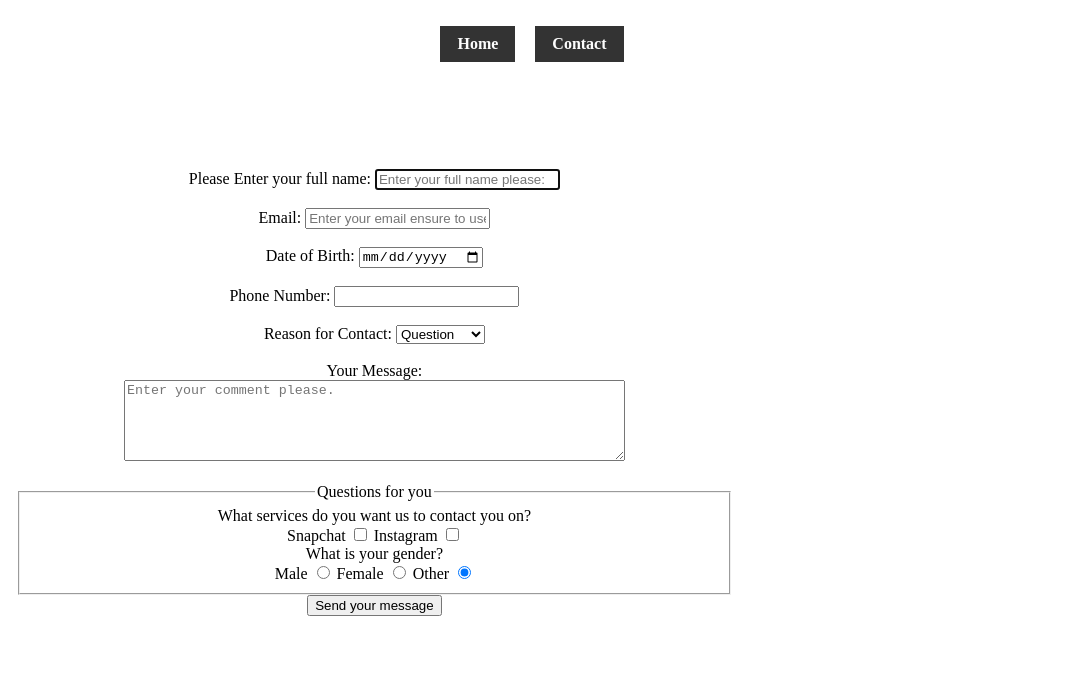
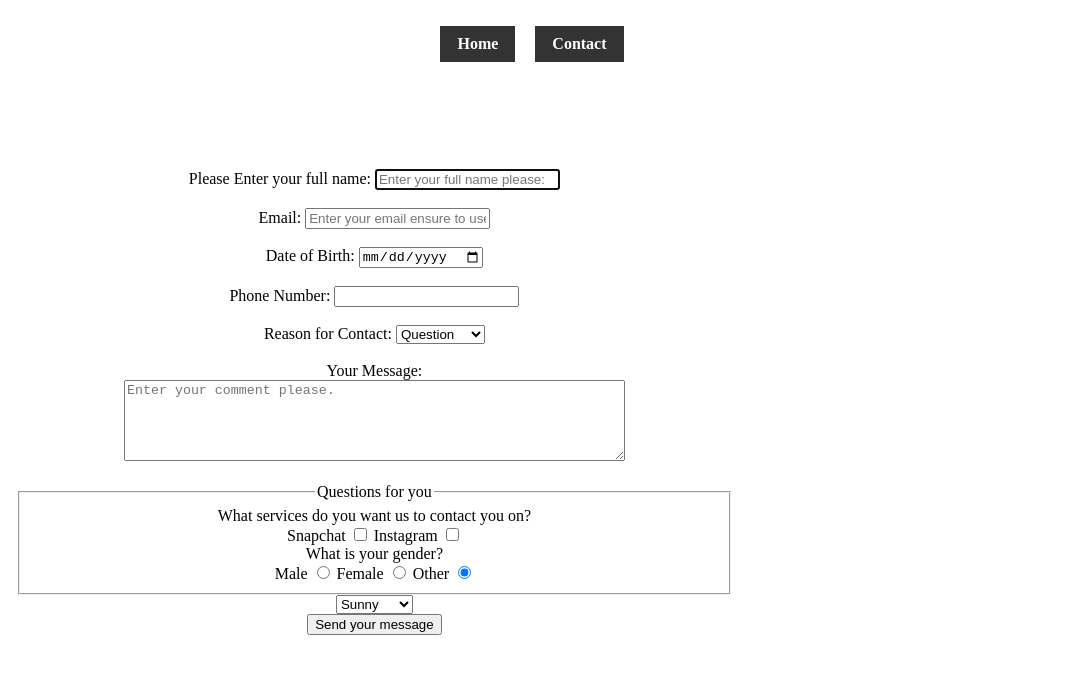
Before and after one commit to LoganStudent/PROG1247-website, a plain HTML site: page assignment2-logan/contact.html in a window 1280 px wide. Shown: the part 187-866 px from the top of the page, without its empty margins (0-1069 px from the left). Drawn offline with Linux system fonts and the light colour scheme.

Commit message:
Finalized 2.8
Finished version 2.8

```diff
--- a/assignment2-logan/contact.html
+++ b/assignment2-logan/contact.html
@@ -109,8 +109,21 @@
             <input type="radio" name="gender" id="female" value="female">
             <label for="Other">Other</label>
             <input type="radio" name="gender" id="other" value="other" checked>
+            </fieldset>
 
         </fieldset>
+
+        <select name="weather">
+            <optgroup label="What is your favourite weather?">
+            <option value="STM1">Sunny</option>
+            <option value="STM2">Snowy</option>
+            <option value="STM3">Rainy</option>
+            </optgroup>
+            </select>
+
+
+    </form>
+        </form>
     </div>
             <input type="submit" value="Send your message">
         </form>
```
Also changed, not shown: 1 other file.
